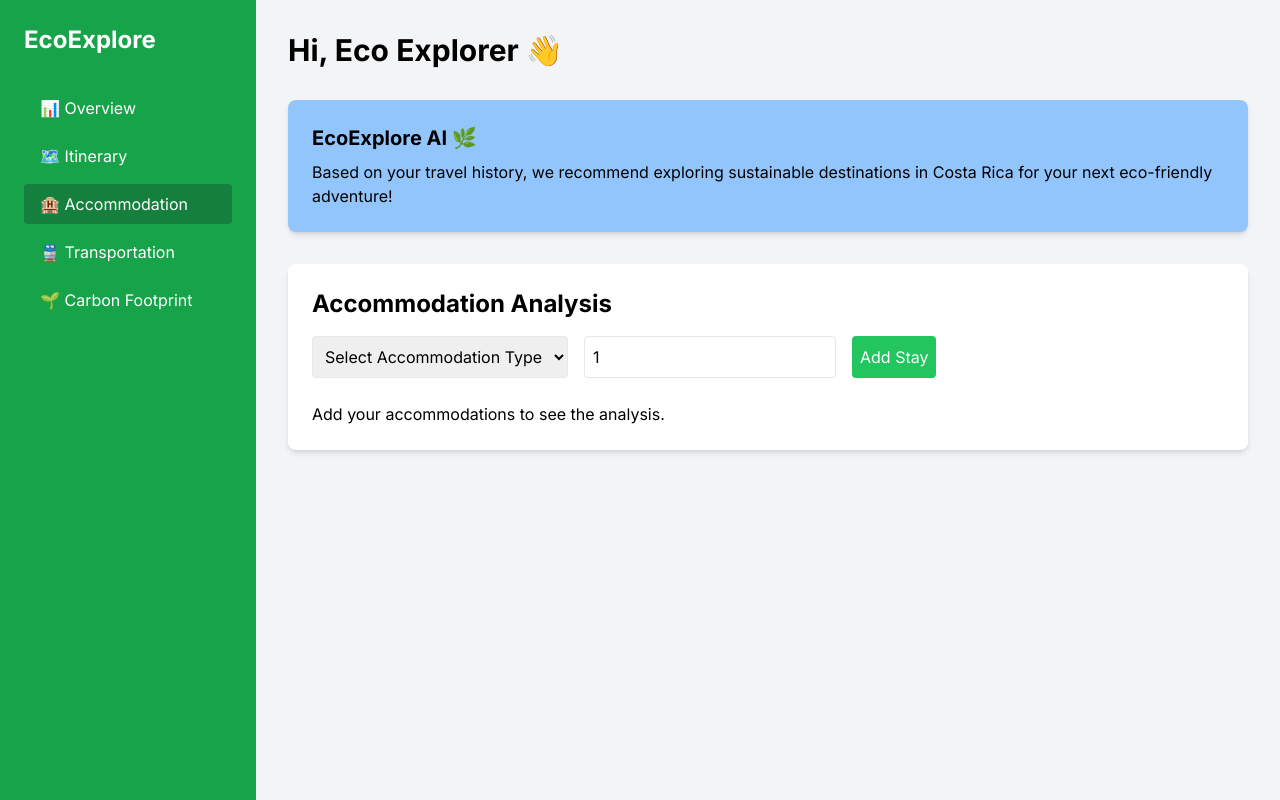
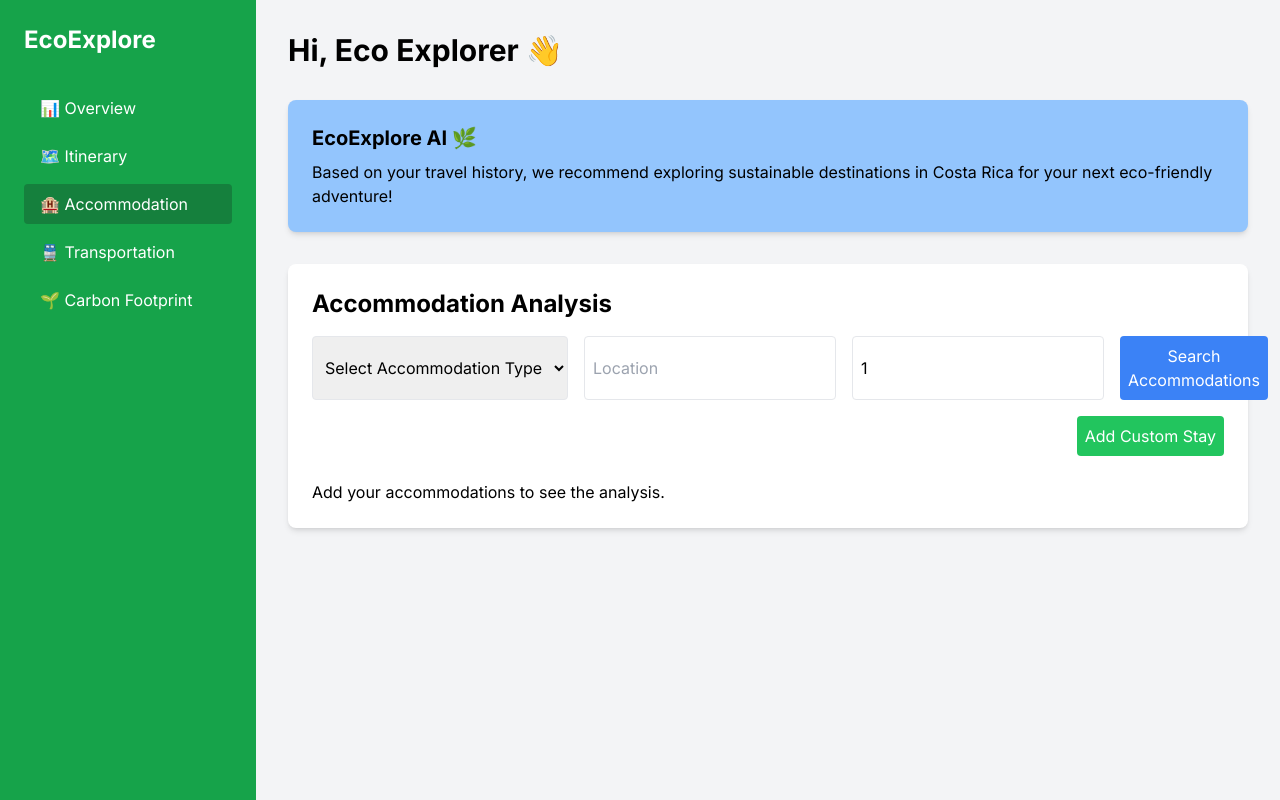
Before and after one commit to aditi755/EcoExplore, a Next.js app: page /dashboard/accommodation in a window 1280 px wide. Built offline with nearby package versions, Linux system fonts and the light colour scheme.

Commit message:
accomodation finder

```diff
--- a/app/components/AccommodationAnalysis.js
+++ b/app/components/AccommodationAnalysis.js
@@ -2,14 +2,13 @@ import { useState, useCallback, useEffect } from 'react';
 import { PieChart, Pie, Cell, ResponsiveContainer, Legend } from 'recharts';
 import AccommodationForm from './AccommodationForm';
 
-const COLORS = ['#0088FE', '#00C49F', '#FFBB28', '#FF8042'];
+const COLORS = ['#0088FE', '#00C49F', '#FFBB28', '#FF8042', '#8884d8', '#82ca9d'];
 
 export default function AccommodationAnalysis() {
   const [accommodations, setAccommodations] = useState([]);
   const [analysis, setAnalysis] = useState(null);
 
   useEffect(() => {
-    // Load accommodations from localStorage on component mount
     const storedAccommodations = localStorage.getItem('accommodations');
     if (storedAccommodations) {
       setAccommodations(JSON.parse(storedAccommodations));
@@ -23,7 +22,7 @@ export default function AccommodationAnalysis() {
     }
 
     const totalNights = accommodations.reduce((sum, acc) => sum + acc.nights, 0);
-    const accommodationTypes = ['Eco-lodge', 'Green Hotel', 'Sustainable Guesthouse', 'Other'];
+    const accommodationTypes = ['Eco-lodge', 'Green Hotel', 'Sustainable Guesthouse', 'Hostel', 'Hotel', 'Other'];
     const data = accommodationTypes.map(type => ({
       name: type,
       value: accommodations
@@ -32,7 +31,7 @@ export default function AccommodationAnalysis() {
     }));
 
     const sustainableNights = data
-      .filter(item => item.name !== 'Other')
+      .filter(item => ['Eco-lodge', 'Green Hotel', 'Sustainable Guesthouse'].includes(item.name))
       .reduce((sum, item) => sum + item.value, 0);
     const sustainabilityScore = (sustainableNights / totalNights) * 100;
 
@@ -45,7 +44,6 @@ export default function AccommodationAnalysis() {
 
   useEffect(() => {
     analyzeAccommodations();
-    // Save accommodations to localStorage whenever they change
     localStorage.setItem('accommodations', JSON.stringify(accommodations));
   }, [accommodations, analyzeAccommodations]);
 
@@ -53,10 +51,21 @@ export default function AccommodationAnalysis() {
     setAccommodations(prevAccommodations => [...prevAccommodations, newAccommodation]);
   };
 
+  const handleSearch = async (type, location, nights) => {
+    // This is where you would call your backend API
+    // For now, we'll simulate an API call with dummy data
+    await new Promise(resolve => setTimeout(resolve, 1000)); // Simulate API delay
+    return [
+      { name: "Green Paradise Hotel", address: "123 Eco St, Green City" },
+      { name: "Sustainable Stay Inn", address: "456 Nature Ave, Eco Town" },
+      { name: "Eco Friendly Lodge", address: "789 Earth Blvd, Greenville" },
+    ];
+  };
+
   return (
     <div className="bg-white p-6 rounded-lg shadow-md">
       <h2 className="text-2xl font-bold mb-4 text-black">Accommodation Analysis</h2>
-      <AccommodationForm onSubmit={handleAddAccommodation} />
+      <AccommodationForm onSubmit={handleAddAccommodation} onSearch={handleSearch} />
       {analysis ? (
         <>
           <p className="mb-4 text-black">
--- a/app/components/AccommodationForm.js
+++ b/app/components/AccommodationForm.js
@@ -1,22 +1,41 @@
 import { useState } from 'react';
 
-export default function AccommodationForm({ onSubmit }) {
-  const [accommodation, setAccommodation] = useState('');
+export default function AccommodationForm({ onSubmit, onSearch }) {
+  const [accommodationType, setAccommodationType] = useState('');
+  const [location, setLocation] = useState('');
   const [nights, setNights] = useState(1);
+  const [searchResults, setSearchResults] = useState([]);
 
   const handleSubmit = (e) => {
     e.preventDefault();
-    onSubmit({ type: accommodation, nights: parseInt(nights) });
-    setAccommodation('');
+    onSubmit({ type: accommodationType, nights: parseInt(nights), location });
+    resetForm();
+  };
+
+  const handleSearch = async (e) => {
+    e.preventDefault();
+    try {
+      const results = await onSearch(accommodationType, location, nights);
+      setSearchResults(results);
+    } catch (error) {
+      console.error('Error searching accommodations:', error);
+    }
+  };
+
+  const resetForm = () => {
+    setAccommodationType('');
+    setLocation('');
     setNights(1);
+    setSearchResults([]);
   };
 
   return (
-    <form onSubmit={handleSubmit} className="mb-6">
-      <div className="flex flex-col md:flex-row gap-4">
+    <div className="mb-6">
+      <form onSubmit={handleSearch} className="mb-4">
+        <div className="flex flex-col md:flex-row gap-4 mb-4">
           <select
-          value={accommodation}
-          onChange={(e) => setAccommodation(e.target.value)}
+            value={accommodationType}
+            onChange={(e) => setAccommodationType(e.target.value)}
             className="p-2 border rounded text-black"
             required
           >
@@ -24,8 +43,18 @@ export default function AccommodationForm({ onSubmit }) {
             <option value="Eco-lodge">Eco-lodge</option>
             <option value="Green Hotel">Green Hotel</option>
             <option value="Sustainable Guesthouse">Sustainable Guesthouse</option>
+            <option value="Hostel">Hostel</option>
+            <option value="Hotel">Hotel</option>
             <option value="Other">Other</option>
           </select>
+          <input
+            type="text"
+            value={location}
+            onChange={(e) => setLocation(e.target.value)}
+            className="p-2 border rounded text-black"
+            placeholder="Location"
+            required
+          />
           <input
             type="number"
             value={nights}
@@ -35,10 +64,41 @@ export default function AccommodationForm({ onSubmit }) {
             placeholder="Number of nights"
             required
           />
-        <button type="submit" className="bg-green-500 text-white p-2 rounded hover:bg-green-600">
-          Add Stay
+          <button type="submit" className="bg-blue-500 text-white p-2 rounded hover:bg-blue-600">
+            Search Accommodations
           </button>
         </div>
       </form>
+
+      {searchResults.length > 0 && (
+        <div className="mb-4">
+          <h3 className="text-lg font-semibold mb-2">Search Results:</h3>
+          <ul className="space-y-2">
+            {searchResults.map((result, index) => (
+              <li key={index} className="flex justify-between items-center text-black">
+                <span>{result.name} - {result.address}</span>
+                <button
+                  onClick={() => {
+                    onSubmit({ ...result, nights: parseInt(nights), type: accommodationType });
+                    resetForm();
+                  }}
+                  className="bg-green-500 text-white p-2 rounded hover:bg-green-600"
+                >
+                  Add Stay
+                </button>
+              </li>
+            ))}
+          </ul>
+        </div>
+      )}
+
+      <form onSubmit={handleSubmit}>
+        <div className="flex justify-end">
+          <button type="submit" className="bg-green-500 text-white p-2 rounded hover:bg-green-600">
+            Add Custom Stay
+          </button>
+        </div>
+      </form>
+    </div>
   );
 }
```
Lines whose indentation alone changed are shown as unchanged.
